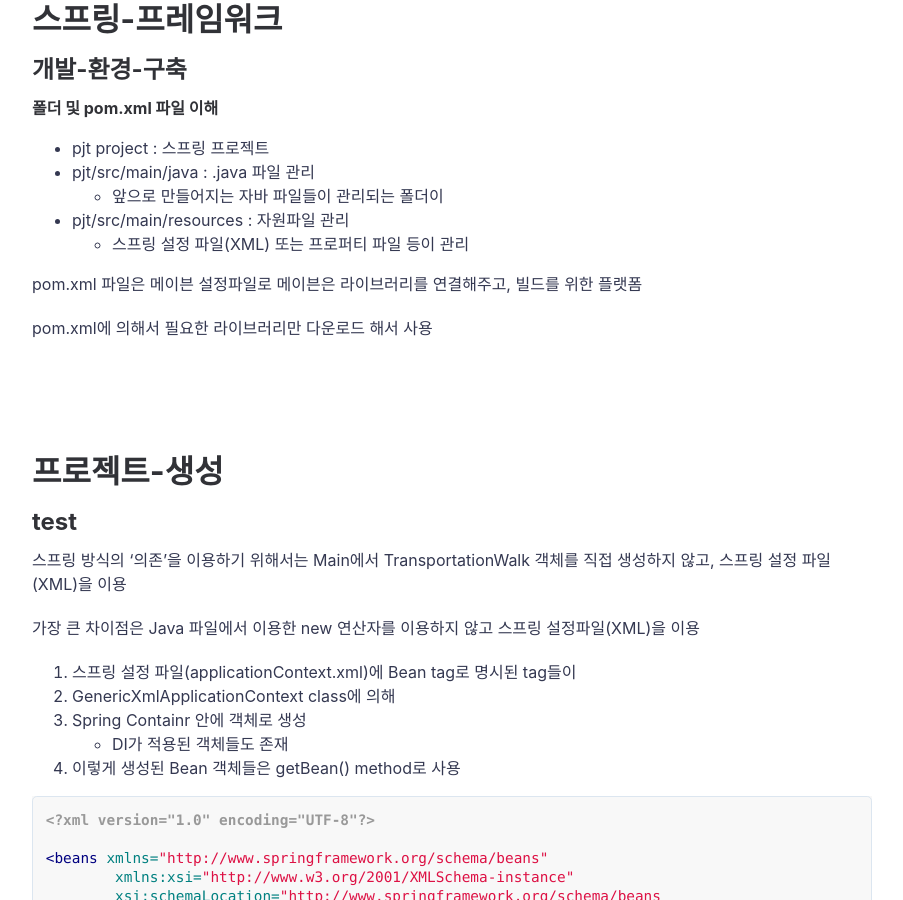
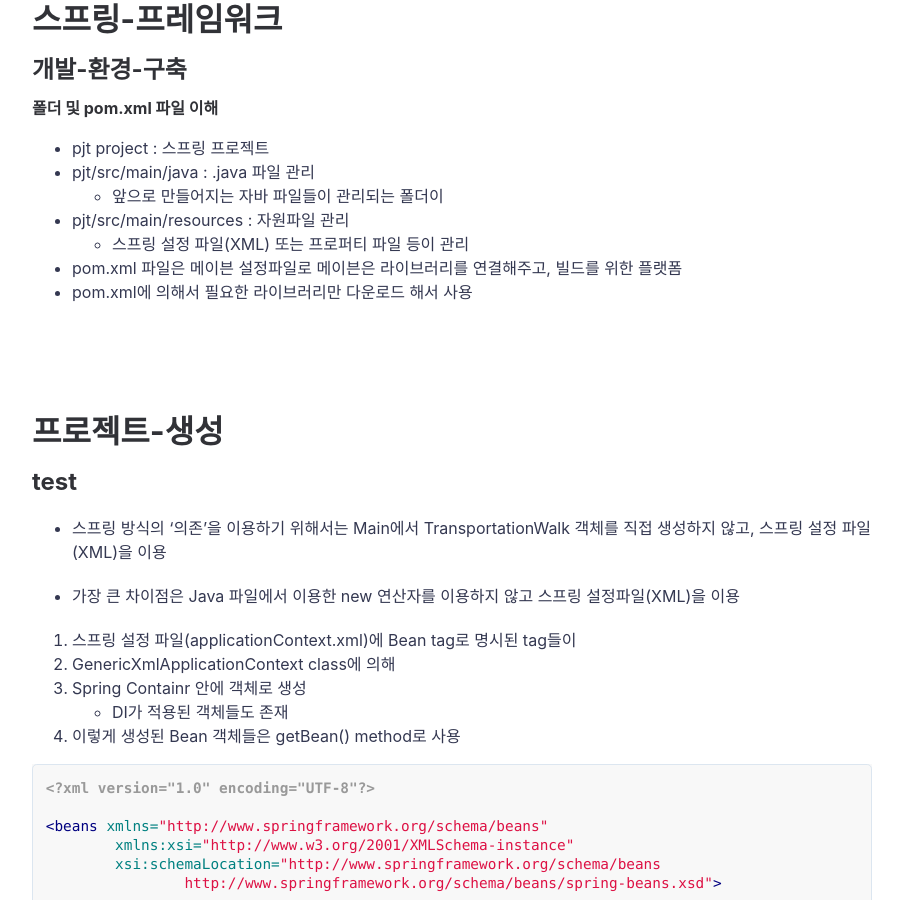
Before and after one commit to jihunparkme/jihunparkme.github.io, a Jekyll site: the page built from _posts/2020-06-24-Spring-Start.md, in a window 1280 px wide and 900 px high, scrolled down 1568 px. Shown: the whole window, without its empty margins (188-1091 px from the left). Built offline with Jekyll 4.4.1, drawn with Linux system fonts in a browser that asks for light colours; comment, search, counter and statistics services are not loaded.

Commit message:
Edit: Add contents

```diff
--- a/_posts/2020-06-24-Spring-Start.md
+++ b/_posts/2020-06-24-Spring-Start.md
@@ -55,9 +55,8 @@ featured-img: spring
 - pjt/src/main/resources : 자원파일 관리
   - 스프링 설정 파일(XML) 또는 프로퍼티 파일 등이 관리
 
-pom.xml 파일은 메이븐 설정파일로 메이븐은 라이브러리를 연결해주고, 빌드를 위한 플랫폼
-
-pom.xml에 의해서 필요한 라이브러리만 다운로드 해서 사용
+- pom.xml 파일은 메이븐 설정파일로 메이븐은 라이브러리를 연결해주고, 빌드를 위한 플랫폼
+- pom.xml에 의해서 필요한 라이브러리만 다운로드 해서 사용
 
 <br/>
 
@@ -67,9 +66,9 @@ pom.xml에 의해서 필요한 라이브러리만 다운로드 해서 사용
 
 ## test
 
-스프링 방식의 ‘의존’을 이용하기 위해서는 Main에서 TransportationWalk 객체를 직접 생성하지 않고, 스프링 설정 파일(XML)을 이용
+- 스프링 방식의 ‘의존’을 이용하기 위해서는 Main에서 TransportationWalk 객체를 직접 생성하지 않고, 스프링 설정 파일(XML)을 이용
 
-가장 큰 차이점은 Java 파일에서 이용한 new 연산자를 이용하지 않고 스프링 설정파일(XML)을 이용
+- 가장 큰 차이점은 Java 파일에서 이용한 new 연산자를 이용하지 않고 스프링 설정파일(XML)을 이용
 
 1. 스프링 설정 파일(applicationContext.xml)에 Bean tag로 명시된 tag들이
 2. GenericXmlApplicationContext  class에 의해
```
Also changed, not shown: _posts/2020-06-26-Spring-설정-및-구현.md (+3 -4 lines).
